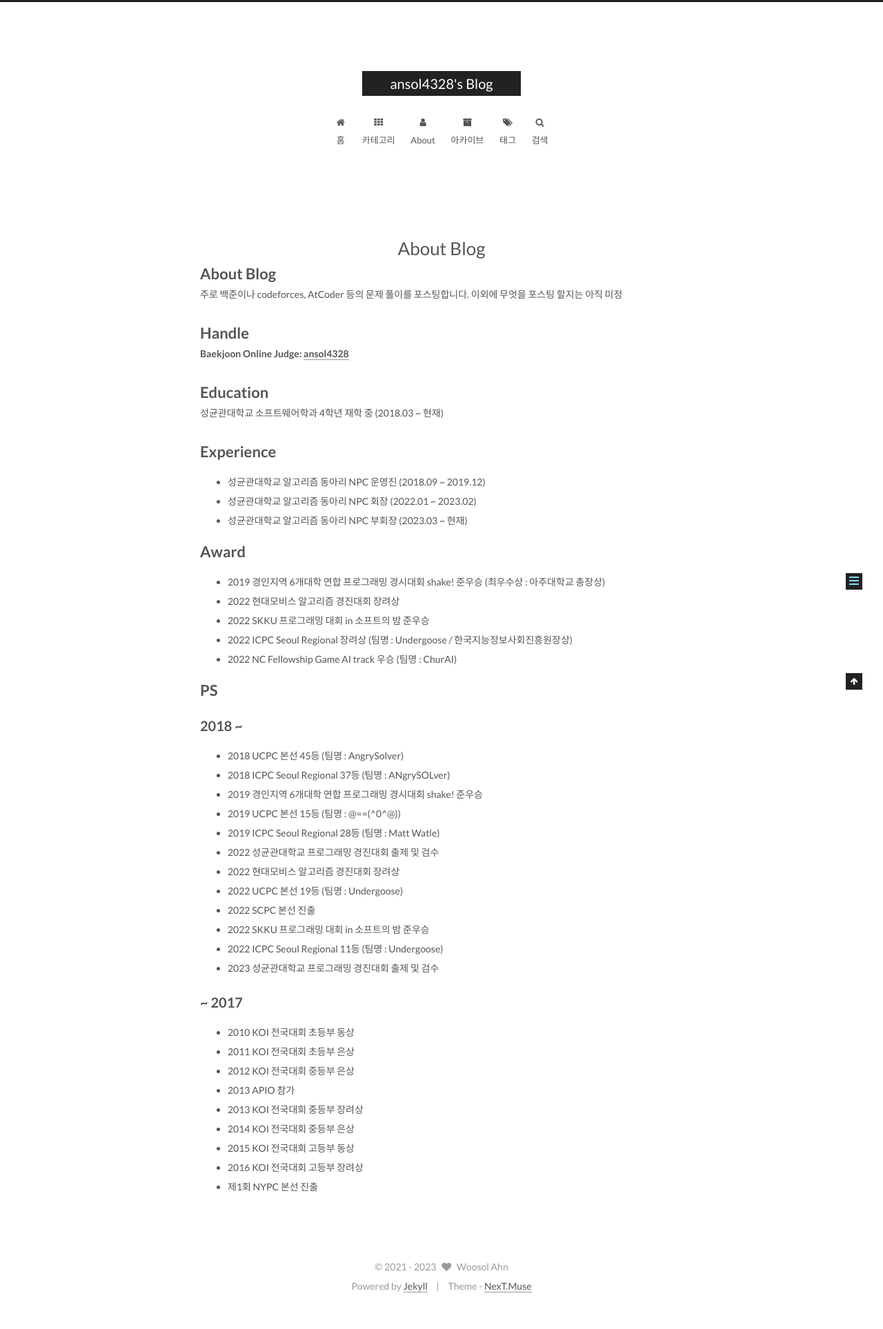
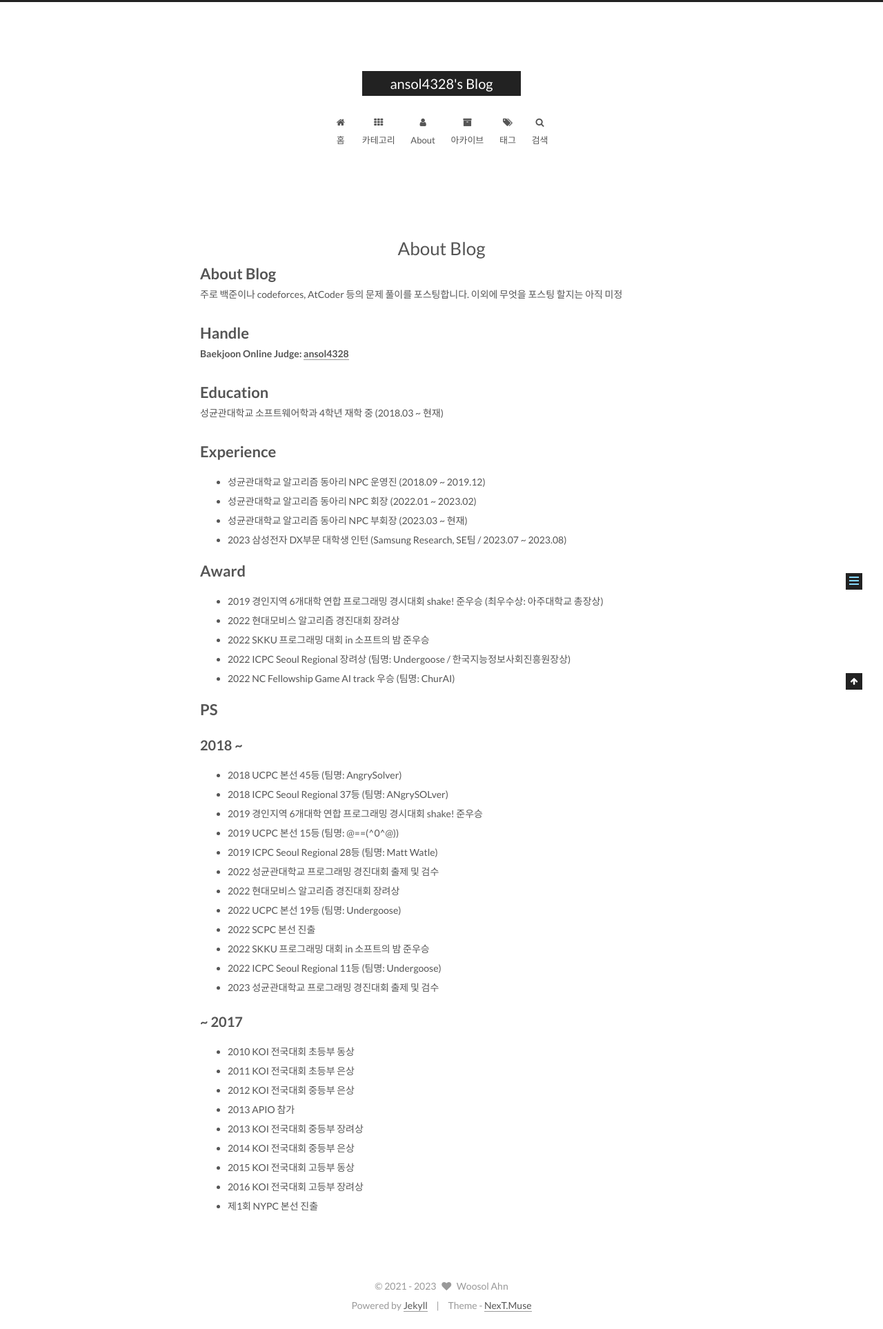
Before and after one commit to ansol4328/ansol4328.github.io, a Jekyll site: the page built from about/index.md, in a window 1280 px wide. Shown: the whole page at 69% size. Built offline with Jekyll 4.4.1, drawn with Linux system fonts in a browser that asks for light colours; comment, search, counter and statistics services are not loaded; our own code applies the rules of GitHub Pages for plain Markdown files; before the commit the page ends 1899 px from its top, so only the background shows below that.

Commit message:
update about page

```diff
--- a/about/index.md
+++ b/about/index.md
@@ -16,27 +16,28 @@ type: about
 * 성균관대학교 알고리즘 동아리 NPC 운영진 (2018.09 ~ 2019.12)
 * 성균관대학교 알고리즘 동아리 NPC 회장 (2022.01 ~ 2023.02)
 * 성균관대학교 알고리즘 동아리 NPC 부회장 (2023.03 ~ 현재)
+* 2023 삼성전자 DX부문 대학생 인턴 (Samsung Research, SE팀 / 2023.07 ~ 2023.08)
 
 # Award
-* 2019 경인지역 6개대학 연합 프로그래밍 경시대회 shake! 준우승 (최우수상 : 아주대학교 총장상)
+* 2019 경인지역 6개대학 연합 프로그래밍 경시대회 shake! 준우승 (최우수상: 아주대학교 총장상)
 * 2022 현대모비스 알고리즘 경진대회 장려상
 * 2022 SKKU 프로그래밍 대회 in 소프트의 밤 준우승
-* 2022 ICPC Seoul Regional 장려상 (팀명 : Undergoose / 한국지능정보사회진흥원장상)
-* 2022 NC Fellowship Game AI track 우승 (팀명 : ChurAI)
+* 2022 ICPC Seoul Regional 장려상 (팀명: Undergoose / 한국지능정보사회진흥원장상)
+* 2022 NC Fellowship Game AI track 우승 (팀명: ChurAI)
 
 # PS
 ## 2018 ~
-* 2018 UCPC 본선 45등 (팀명 : AngrySolver)
-* 2018 ICPC Seoul Regional 37등 (팀명 : ANgrySOLver)
+* 2018 UCPC 본선 45등 (팀명: AngrySolver)
+* 2018 ICPC Seoul Regional 37등 (팀명: ANgrySOLver)
 * 2019 경인지역 6개대학 연합 프로그래밍 경시대회 shake! 준우승
-* 2019 UCPC 본선 15등 (팀명 : @==(^0^@))
-* 2019 ICPC Seoul Regional 28등 (팀명 : Matt Watle)
+* 2019 UCPC 본선 15등 (팀명: @==(^0^@))
+* 2019 ICPC Seoul Regional 28등 (팀명: Matt Watle)
 * 2022 성균관대학교 프로그래밍 경진대회 출제 및 검수
 * 2022 현대모비스 알고리즘 경진대회 장려상
-* 2022 UCPC 본선 19등 (팀명 : Undergoose)
+* 2022 UCPC 본선 19등 (팀명: Undergoose)
 * 2022 SCPC 본선 진출
 * 2022 SKKU 프로그래밍 대회 in 소프트의 밤 준우승
-* 2022 ICPC Seoul Regional 11등 (팀명 : Undergoose)
+* 2022 ICPC Seoul Regional 11등 (팀명: Undergoose)
 * 2023 성균관대학교 프로그래밍 경진대회 출제 및 검수
 
 ## ~ 2017
```
